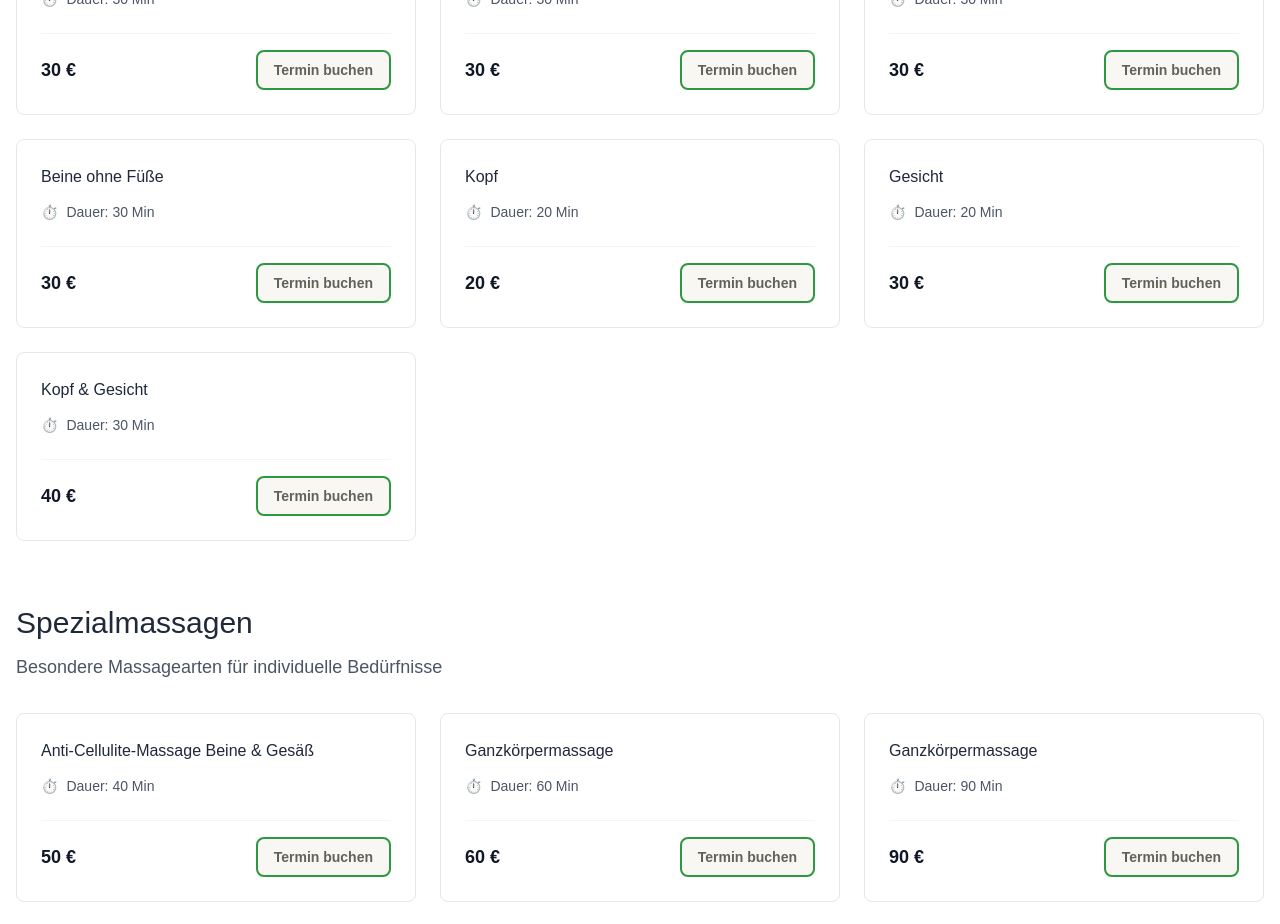
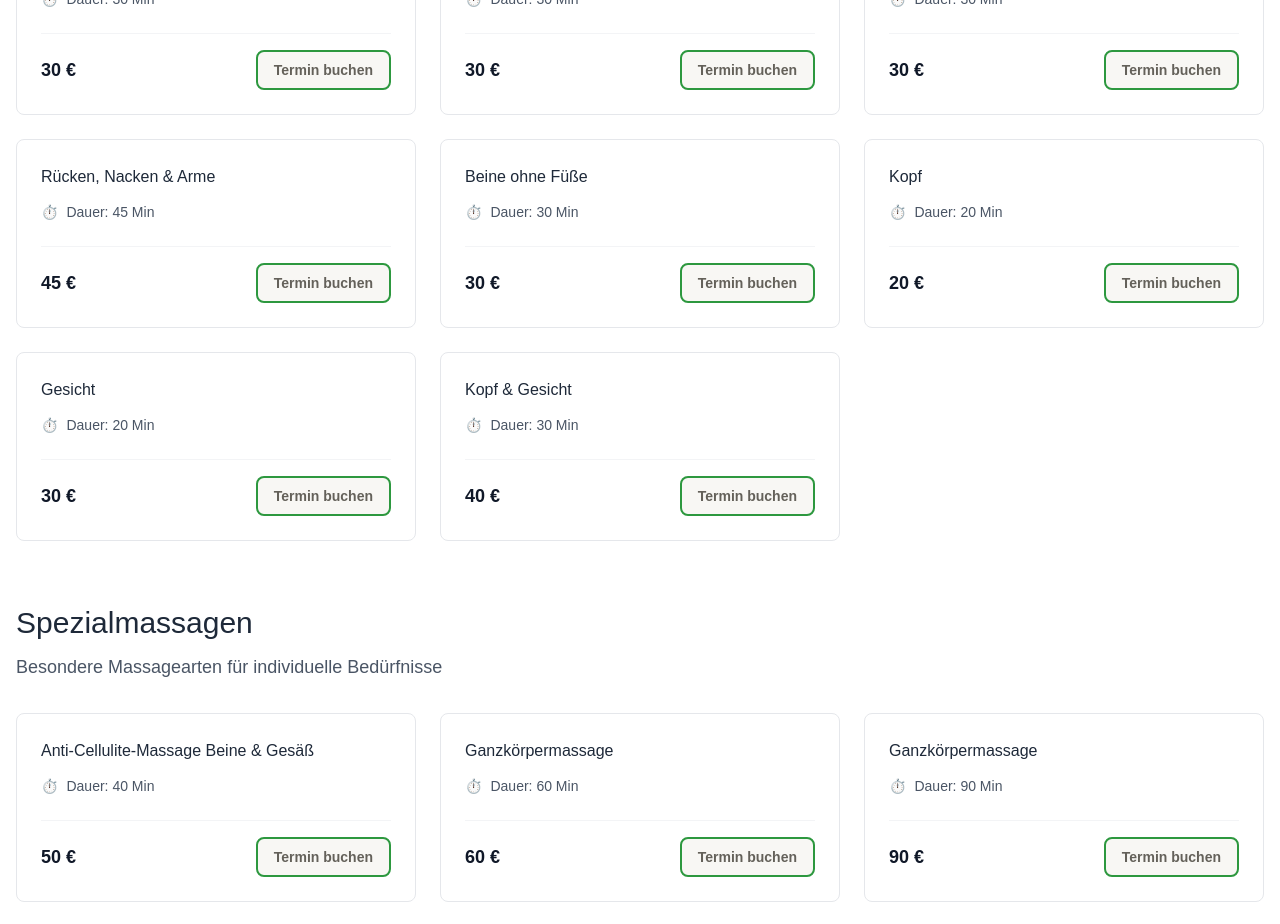
Before and after one commit to BalabaSerhii/salon, a Next.js app: page /preisliste in a window 1280 px wide. Shown: the part 1300-2224 px from the top of the page. Built offline with nearby package versions, Linux system fonts and the light colour scheme.

Commit message:
Исправления лого в поиске и добавление в прайс

```diff
--- a/app/data/preisliste-data.json
+++ b/app/data/preisliste-data.json
@@ -11,6 +11,12 @@
           "name": "Rückenmassage",
           "duration": "30 Minuten",
           "price": "30 €",
+          "description": "Gezielte Behandlung der Rückenmuskulatur zur Lockerung von Verspannungen"
+        },
+        {
+          "name": "Rückenmassage",
+          "duration": "45 Minuten",
+          "price": "45 €",
           "description": "Gezielte Behandlung der Rückenmuskulatur zur Lockerung von Verspannungen"
         },
         {
--- a/app/data/prices.ts
+++ b/app/data/prices.ts
@@ -17,7 +17,8 @@ export const priceCategories: PriceCategory[] = [
   {
     id: "kombipakete",
     title: "Kombipakete (Super-Mix)",
-    description: "Kombinierte Behandlungen für maximale Entspannung und Wirkung",
+    description:
+      "Kombinierte Behandlungen für maximale Entspannung und Wirkung",
     services: [
       {
         id: "kombi-1",
@@ -56,13 +57,44 @@ export const priceCategories: PriceCategory[] = [
     title: "Massage Einzelner Zonen",
     description: "Gezielte Behandlungen für spezifische Körperbereiche",
     services: [
-      { id: "zone-1", name: "Rücken & Nacken", duration: "30 Min", price: "30 €" },
-      { id: "zone-2", name: "Arme & Nacken", duration: "30 Min", price: "30 €" },
-      { id: "zone-3", name: "Rücken, Nacken & Arme", duration: "30 Min", price: "30 €" },
-      { id: "zone-4", name: "Beine ohne Füße", duration: "30 Min", price: "30 €" },
-      { id: "zone-5", name: "Kopf", duration: "20 Min", price: "20 €" },
-      { id: "zone-6", name: "Gesicht", duration: "20 Min", price: "30 €" },
-      { id: "zone-7", name: "Kopf & Gesicht", duration: "30 Min", price: "40 €" },
+      {
+        id: "zone-1",
+        name: "Rücken & Nacken",
+        duration: "30 Min",
+        price: "30 €",
+      },
+      {
+        id: "zone-2",
+        name: "Arme & Nacken",
+        duration: "30 Min",
+        price: "30 €",
+      },
+      {
+        id: "zone-3",
+        name: "Rücken, Nacken & Arme",
+        duration: "30 Min",
+        price: "30 €",
+      },
+      {
+        id: "zone-4",
+        name: "Rücken, Nacken & Arme",
+        duration: "45 Min",
+        price: "45 €",
+      },
+      {
+        id: "zone-5",
+        name: "Beine ohne Füße",
+        duration: "30 Min",
+        price: "30 €",
+      },
+      { id: "zone-6", name: "Kopf", duration: "20 Min", price: "20 €" },
+      { id: "zone-7", name: "Gesicht", duration: "20 Min", price: "30 €" },
+      {
+        id: "zone-8",
+        name: "Kopf & Gesicht",
+        duration: "30 Min",
+        price: "40 €",
+      },
     ],
   },
   {
@@ -76,8 +108,18 @@ export const priceCategories: PriceCategory[] = [
         duration: "40 Min",
         price: "50 €",
       },
-      { id: "special-2", name: "Ganzkörpermassage", duration: "60 Min", price: "60 €" },
-      { id: "special-3", name: "Ganzkörpermassage", duration: "90 Min", price: "90 €" },
+      {
+        id: "special-2",
+        name: "Ganzkörpermassage",
+        duration: "60 Min",
+        price: "60 €",
+      },
+      {
+        id: "special-3",
+        name: "Ganzkörpermassage",
+        duration: "90 Min",
+        price: "90 €",
+      },
       {
         id: "special-4",
         name: "Aroma-Entspannungsmassage (Ganzkörper)",
@@ -119,10 +161,21 @@ export const priceCategories: PriceCategory[] = [
   {
     id: "pressotherapie",
     title: "Pressotherapie (Apparative Lymphdrainage)",
-    description: "Moderne Gerätetherapie für optimale Entwässerung und Straffung",
+    description:
+      "Moderne Gerätetherapie für optimale Entwässerung und Straffung",
     services: [
-      { id: "presso-1", name: "Arme, Bauch, Beine", duration: "45 Min", price: "35 €" },
-      { id: "presso-2", name: "Bauch, Beine", duration: "30 Min", price: "25 €" },
+      {
+        id: "presso-1",
+        name: "Arme, Bauch, Beine",
+        duration: "45 Min",
+        price: "35 €",
+      },
+      {
+        id: "presso-2",
+        name: "Bauch, Beine",
+        duration: "30 Min",
+        price: "25 €",
+      },
       { id: "presso-3", name: "Beine", duration: "25 Min", price: "20 €" },
       { id: "presso-4", name: "Probebehandlung", price: "10 €" },
     ],
@@ -132,6 +185,8 @@ export const priceCategories: PriceCategory[] = [
 // SEO метаданные
 export const priceListMetadata = {
   title: "Preisliste - Professionelle Massagen in Glauburg | BalabaStudio",
-  description: "Übersicht unserer Preise für Massagen, Pressotherapie und Spezialbehandlungen. Transparente Preise für klassische Massagen, Aroma-Massagen und Lymphdrainage.",
-  keywords: "Massage Preise, Preisliste, Glauburg Massage, Pressotherapie Kosten, Aroma-Massage Preise",
+  description:
+    "Übersicht unserer Preise für Massagen, Pressotherapie und Spezialbehandlungen. Transparente Preise für klassische Massagen, Aroma-Massagen und Lymphdrainage.",
+  keywords:
+    "Massage Preise, Preisliste, Glauburg Massage, Pressotherapie Kosten, Aroma-Massage Preise",
 };
--- a/app/layout.tsx
+++ b/app/layout.tsx
@@ -29,7 +29,7 @@ export const metadata: Metadata = {
     siteName: "Balaba Studio",
     images: [
       {
-        url: "https://balabastudio.de/balabastudio.png",
+        url: "https://balabastudio.de/logo.png",
         width: 1200,
         height: 630,
         alt: "Balaba Studio Massage – Glauburg, professionelle Massage",
--- a/app/lib/structured-data.tsx
+++ b/app/lib/structured-data.tsx
@@ -263,11 +263,11 @@ export const StructuredData = () => {
     provider: {
       "@type": "LocalBusiness",
       name: "Balaba Studio Massage",
-      telephone: "+49-151-24908000", // ✅ ДОБАВЛЕНО
+      telephone: "+4915124908000", // ✅ ДОБАВЛЕНО
       priceRange: "€€", // ✅ ДОБАВЛЕНО
       image: [
         // ✅ ДОБАВЛЕНО
-        "https://balabastudio.de/balabastudio.png",
+        "https://balabastudio.de/logo.png",
         "https://balabastudio.de/logobeauty.webp",
       ],
       address: {
```
